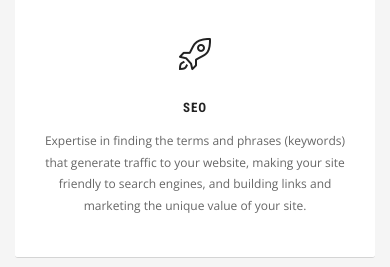
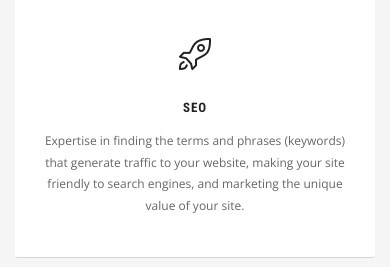
Before and after one commit to obittoh/obittoh.github.io, a plain HTML site: page index.html in a window 390 px wide. Shown: the part 3460-3727 px from the top of the page. Drawn offline with nearby package versions, Linux system fonts and the light colour scheme; some packages are replaced by stand-ins of ours; a script that the page names is missing.

```diff
--- a/index.html
+++ b/index.html
@@ -303,13 +303,12 @@
 							<h3 class="iconbox-title">SEO</h3>
 							<div class="iconbox-desc">
 								Expertise in finding the terms and phrases (keywords) that generate traffic to your website,
-								 making your site friendly to search engines, and building links and marketing the unique value of your site.
+								 making your site friendly to search engines, and marketing the unique value of your site.
 							</div>
 						</div>
 					</div>
-
-				</div>
-
+			</div>
+			</div>
 			</div><!-- .row -->
 		</div><!-- .container -->
 	</section>
```
